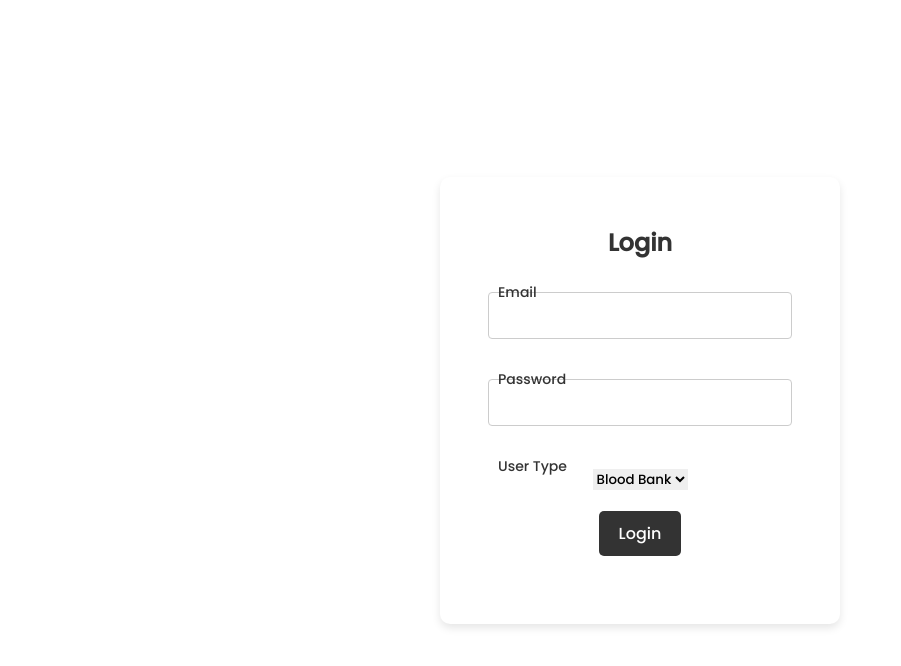
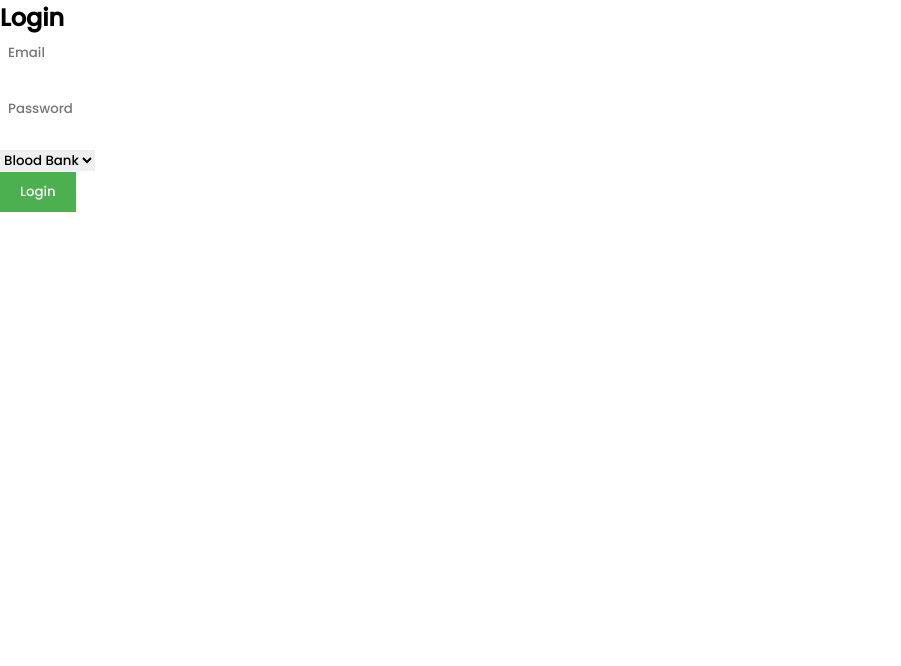
Before and after one commit to VIBUDESH07/Blood_bank_react_redux_firebase, a React (Create React App) app in the folder blood_bank/: page /login in a window 1280 px wide. Shown: the top 666 px of the page, without its empty margins (0-901 px from the left). Built offline with nearby package versions, Linux system fonts and the light colour scheme.

Commit message:
Update Login.jsx

```diff
--- a/blood_bank/src/components/Login.jsx
+++ b/blood_bank/src/components/Login.jsx
@@ -39,7 +39,7 @@ const Login = () => {
   const handleLogout = async () => {
     try {
       await signOut(auth);
-      localStorage.setItem('isLoggedIn', 'false');
+      localStorage.setItem('login', 'false');
       setIsLoggedIn(false);
       navigate('/');
     } catch (error) {
@@ -48,6 +48,7 @@ const Login = () => {
   };
 
   const handleSubmit = (e) => {
+    e.preventDefault();
     if (isLoggedIn) {
       handleLogout();
     } else {
@@ -56,31 +57,30 @@ const Login = () => {
   };
 
   return (
-    <div className="login-container">
-      <div className="login-box">
-        <h2>{isLoggedIn ? 'Welcome Back' : 'Login'}</h2>
+    <div>
+      <h2>{isLoggedIn ? '' : 'Login'}</h2>
       {error && <p className="error">{error}</p>}
       {!isLoggedIn && (
         <form onSubmit={handleSubmit}>
-            <div className="input-box">
+          <div>
             <input
               type="email"
               value={email}
               onChange={(e) => setEmail(e.target.value)}
               required
+              placeholder="Email"
             />
-              <label>Email</label>
           </div>
-            <div className="input-box">
+          <div>
             <input
               type="password"
               value={password}
               onChange={(e) => setPassword(e.target.value)}
               required
+              placeholder="Password"
             />
-              <label>Password</label>
           </div>
-            <div className="input-box">
+          <div>
             <select
               value={userType}
               onChange={(e) => setUserType(e.target.value)}
@@ -89,14 +89,10 @@ const Login = () => {
               <option value="blood_bank">Blood Bank</option>
               <option value="hospital">Hospital</option>
             </select>
-              <label>User Type</label>
           </div>
+          <button type="submit">{isLoggedIn ? 'Logout' : 'Login'}</button>
         </form>
       )}
-        <button onClick={handleSubmit} className="login-btn">
-          {isLoggedIn ? 'Logout' : 'Login'}
-        </button>
-      </div>
     </div>
   );
 };
```
Lines whose indentation alone changed are shown as unchanged.
